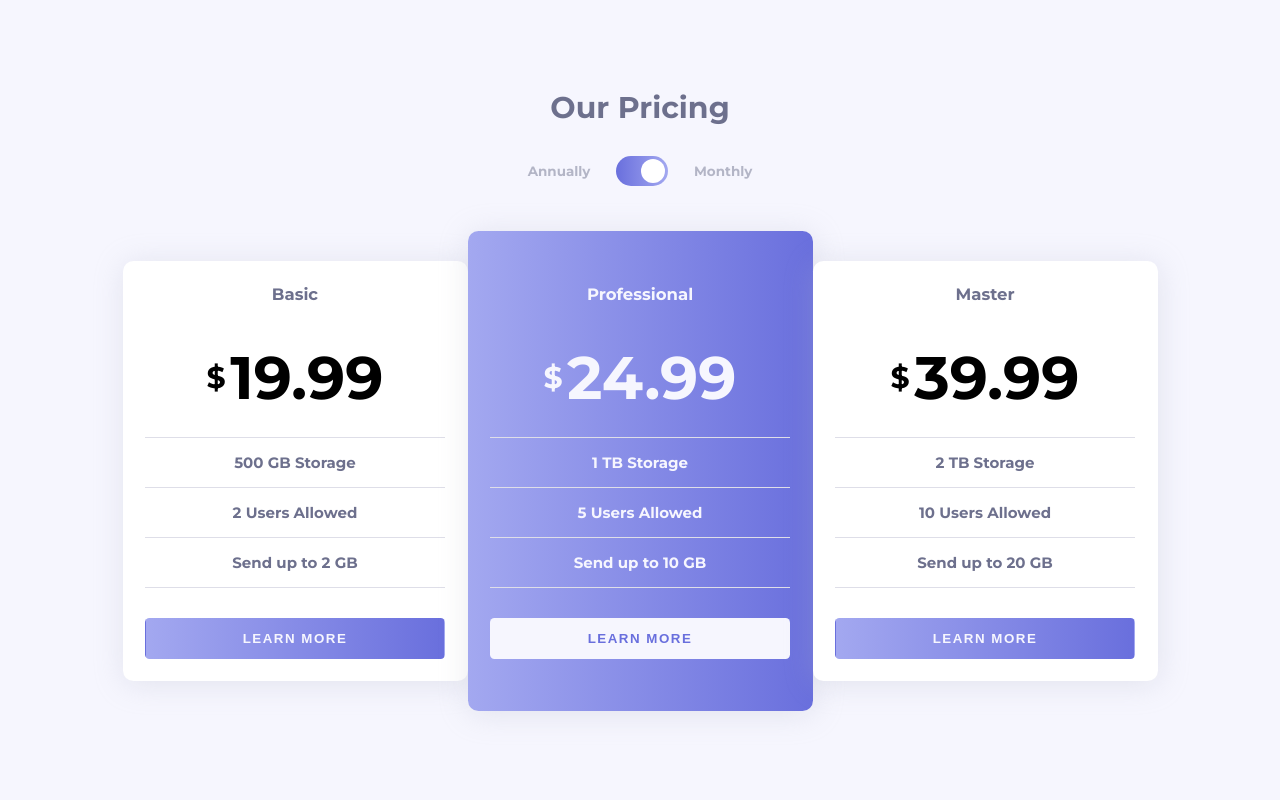
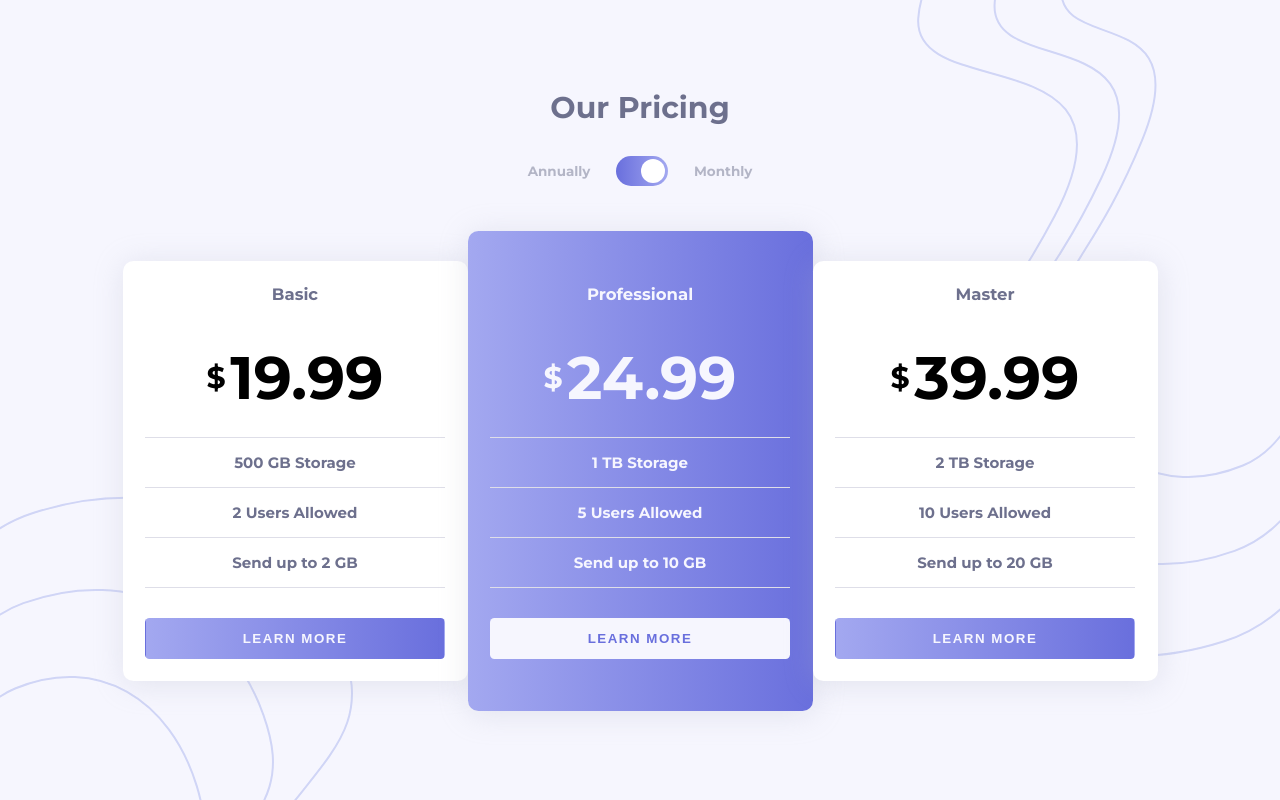
Before and after one commit to CrystalNyein/frontend-mentor-toggle-pricing-component, a React (Create React App) app: page / in a window 1280 px wide. Built offline with nearby package versions, Linux system fonts and the light colour scheme.

Commit message:
background patterns added

```diff
--- a/src/App.css
+++ b/src/App.css
@@ -13,3 +13,15 @@ h1 {
   display: flex;
   align-items: center;
 }
+.top-background {
+  position: absolute;
+  right: 0;
+  top: 0;
+  z-index: -1;
+}
+.bottom-background {
+  position: absolute;
+  bottom: 0;
+  left: 0;
+  z-index: -1;
+}
--- a/src/App.js
+++ b/src/App.js
@@ -4,11 +4,14 @@ import SwitchBtn from "./components/SwitchBtn";
 import PricingCard from "./components/PricingCard";
 import { pricingPlan } from "./pricingPlan";
 import { useState } from "react";
+import topBackground from "./assets/images/bg-top.svg";
+import bottomBackground from "./assets/images/bg-bottom.svg";
 
 const App = () => {
   const [monthly, setMonthly] = useState(true);
   return (
     <main className="App">
+      <img className="top-background" src={topBackground} alt=""></img>
       <h1>Our Pricing</h1>
       <SwitchBtn setMonthly={setMonthly} monthly={monthly} />
       <div className="pricing-component">
@@ -40,6 +43,7 @@ const App = () => {
           services={pricingPlan[2].services}
         />
       </div>
+      <img className="bottom-background" src={bottomBackground} alt=""></img>
     </main>
   );
 };
```
